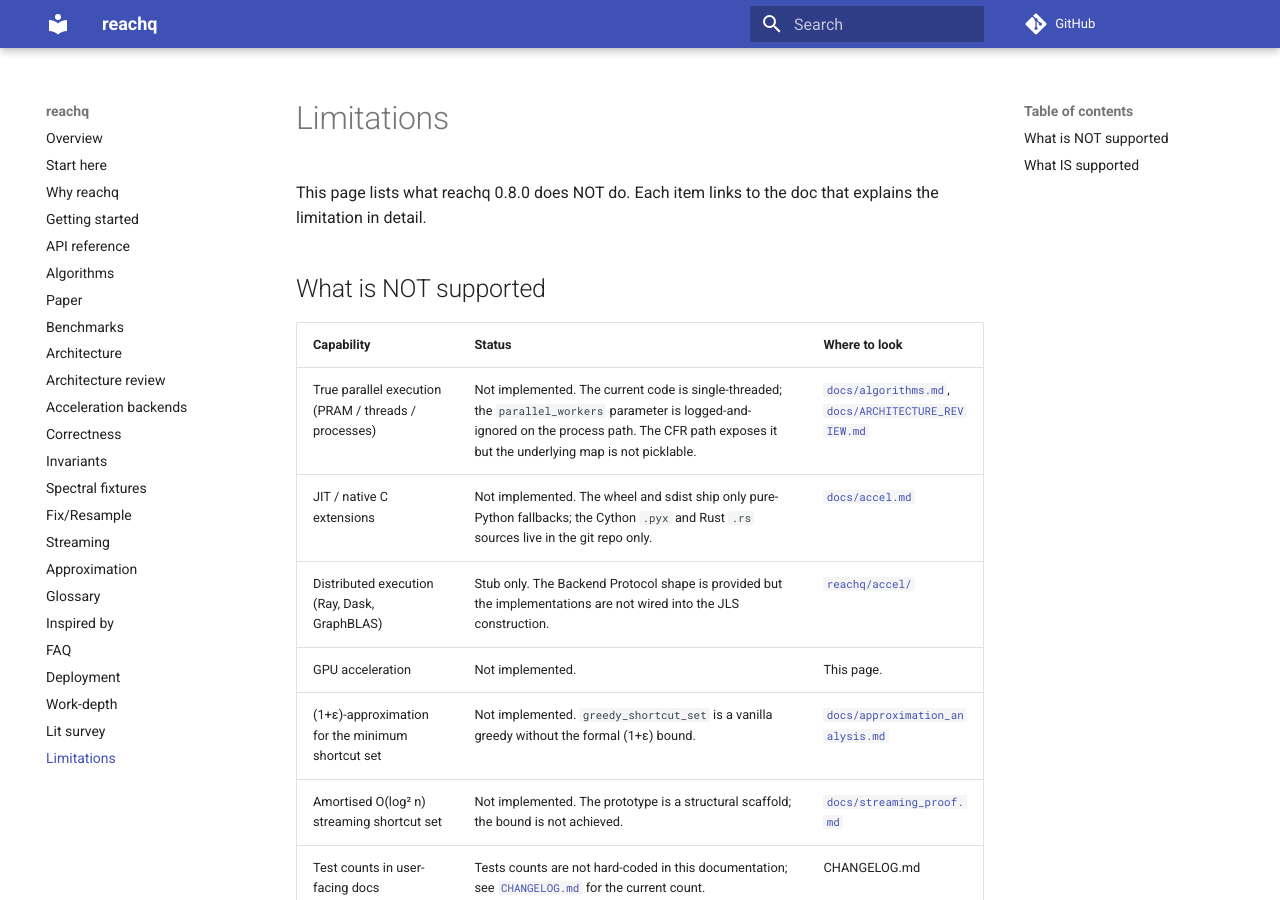
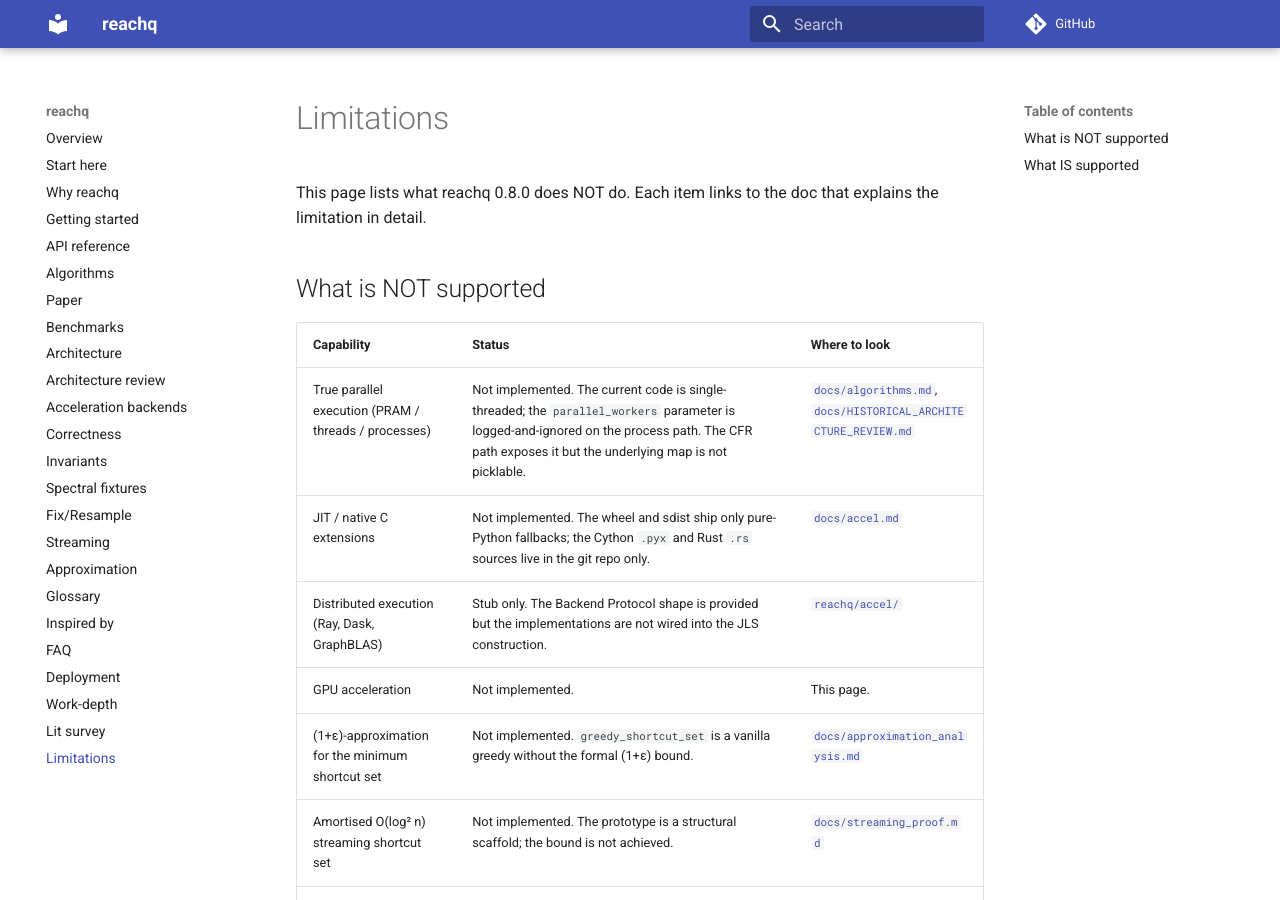
Before and after one commit to sachn-cs/parallel-reachability-and-shortest-paths, an MkDocs documentation site: the page built from docs/limitations.md, in a window 1280 px wide and 900 px high. Built offline with MkDocs 1.6.1 and Material for MkDocs 9.7.7, drawn with Linux system fonts in a browser that asks for light colours; comment, search, counter and statistics services are not loaded.

Commit message:
docs: rename ARCHITECTURE_REVIEW.md -> HISTORICAL_ARCHITECTURE_REVIEW.md
The 819-line document is acknowledged as a historical snapshot
but the original filename gave no hint of that. Rename and
update the mkdocs nav label and the in-doc H1 to 'Historical:'.
Update the one cross-reference in docs/limitations.md.

The filename is the load-bearing identifier; the in-doc
disclaimer at the top remains unchanged.

```diff
--- a/docs/limitations.md
+++ b/docs/limitations.md
@@ -7,7 +7,7 @@ the doc that explains the limitation in detail.
 
 | Capability | Status | Where to look |
 |---|---|---|
-| True parallel execution (PRAM / threads / processes) | Not implemented. The current code is single-threaded; the `parallel_workers` parameter is logged-and-ignored on the process path. The CFR path exposes it but the underlying map is not picklable. | [`docs/algorithms.md`](algorithms.md), [`docs/ARCHITECTURE_REVIEW.md`](ARCHITECTURE_REVIEW.md) |
+| True parallel execution (PRAM / threads / processes) | Not implemented. The current code is single-threaded; the `parallel_workers` parameter is logged-and-ignored on the process path. The CFR path exposes it but the underlying map is not picklable. | [`docs/algorithms.md`](algorithms.md), [`docs/HISTORICAL_ARCHITECTURE_REVIEW.md`](HISTORICAL_ARCHITECTURE_REVIEW.md) |
 | JIT / native C extensions | Not implemented. The wheel and sdist ship only pure-Python fallbacks; the Cython `.pyx` and Rust `.rs` sources live in the git repo only. | [`docs/accel.md`](accel.md) |
 | Distributed execution (Ray, Dask, GraphBLAS) | Stub only. The Backend Protocol shape is provided but the implementations are not wired into the JLS construction. | [`reachq/accel/`](https://github.com/sachncs/parallel-reachability-and-shortest-paths/tree/master/reachq/accel) |
 | GPU acceleration | Not implemented. | This page. |
--- a/mkdocs.yml
+++ b/mkdocs.yml
@@ -30,7 +30,7 @@ nav:
   - Paper: PAPER.md
   - Benchmarks: benchmarks.md
   - Architecture: architecture.md
-  - Architecture review: ARCHITECTURE_REVIEW.md
+  - Architecture review: HISTORICAL_ARCHITECTURE_REVIEW.md
   - Acceleration backends: accel.md
   - Correctness: notes_correctness.md
   - Invariants: invariants.md
```
Also changed, not shown: docs/HISTORICAL_ARCHITECTURE_REVIEW.md (renamed from docs/ARCHITECTURE_REVIEW.md, +1 -1 lines).
